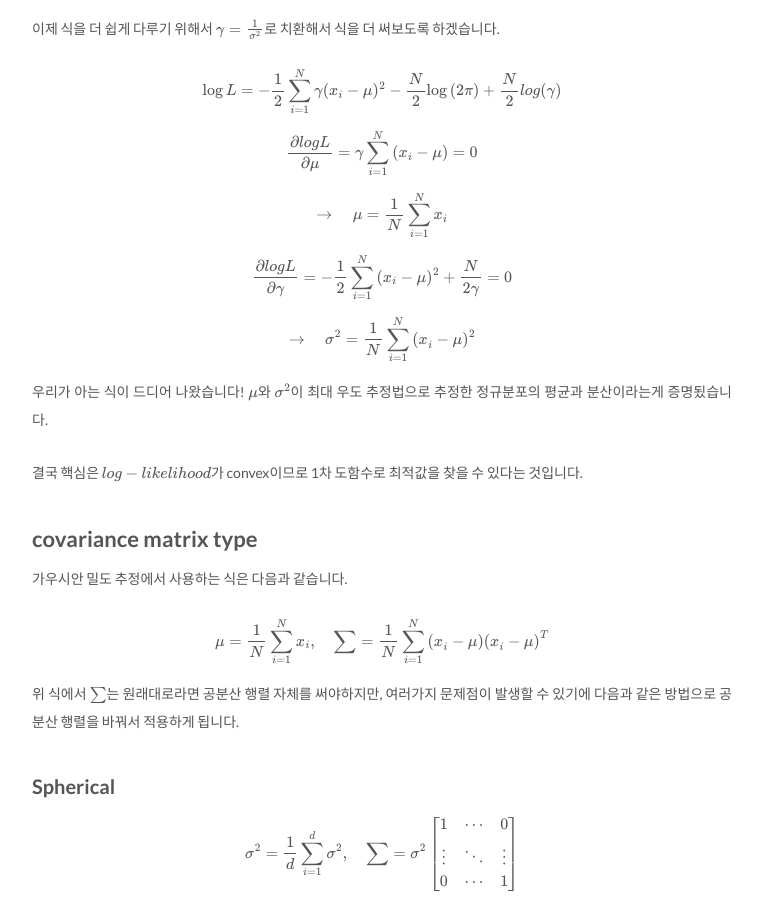
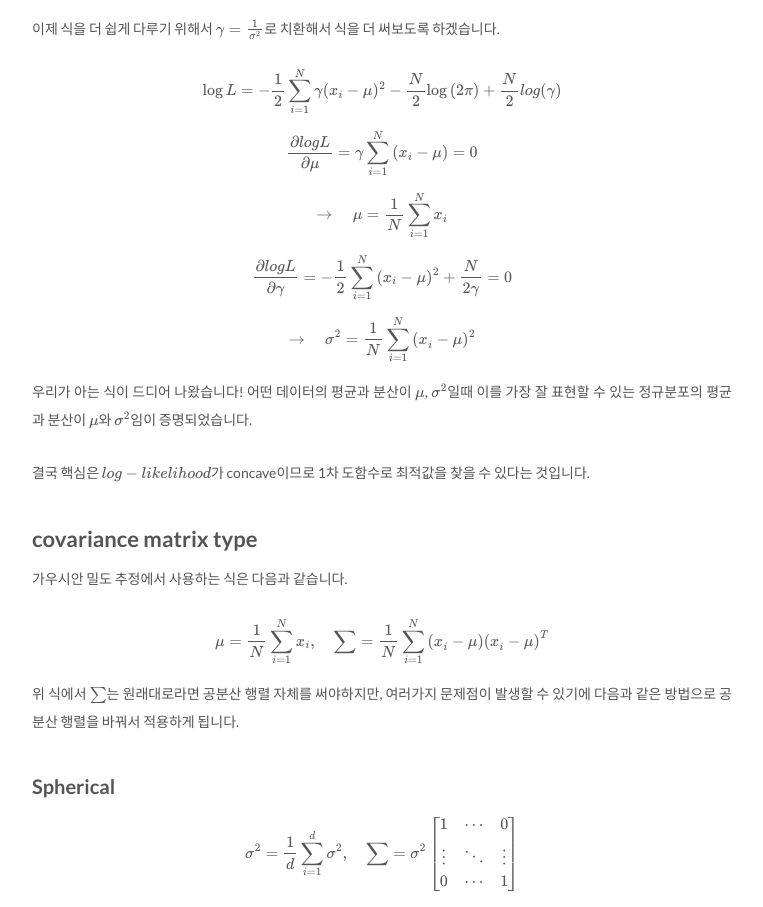
Before and after one commit to Jayhey/Jayhey.github.io, a Jekyll site: the page built from _posts/2017-11-02-Novelty_detection_Gaussian.md, in a window 1280 px wide. Shown: the part 3064-3971 px from the top of the page, without its empty margins (258-1021 px from the left). Built offline with Jekyll 4.4.1, drawn with Linux system fonts in a browser that asks for light colours; formulas are drawn with MathJax 3; comment, search, counter and statistics services are not loaded.

Commit message:
기타 수정

```diff
--- a/_posts/2017-11-02-Novelty_detection_Gaussian.md
+++ b/_posts/2017-11-02-Novelty_detection_Gaussian.md
@@ -86,9 +86,11 @@ $$\frac { \partial log{ L } }{ \partial \gamma  } =-\frac { 1 }{ 2 } \sum _{ i=1
 $$\rightarrow \quad { \sigma  }^{ 2 }=\frac { 1 }{ N } \sum _{ i=1 }^{ N }{ { (x }_{ i }-\mu )^{ 2 } } $$
 
 
-우리가 아는 식이 드디어 나왔습니다! $\mu$와 $ { \sigma  }^{ 2 }$이 최대 우도 추정법으로 추정한 정규분포의 평균과 분산이라는게 증명됬습니다.
+우리가 아는 식이 드디어 나왔습니다! 어떤 데이터의 평균과 분산이 $\mu$, $ { \sigma  }^{ 2 }$일때 이를 가장 잘 표현할 수 있는 정규분포의 평균과 분산이 $\mu$와 $ { \sigma  }^{ 2 }$임이 증명되었습니다.
 
-결국 핵심은 $log-likelihood$가 convex이므로 1차 도함수로 최적값을 찾을 수 있다는 것입니다.
+결국 핵심은 $log-likelihood$가 concave이므로 1차 도함수로 최적값을 찾을 수 있다는 것입니다.
+
+
 
 
 ## covariance matrix type
```
Also changed, not shown: _posts/2017-11-03-Novelty_detection_MOG.md (+2 -2 lines).
